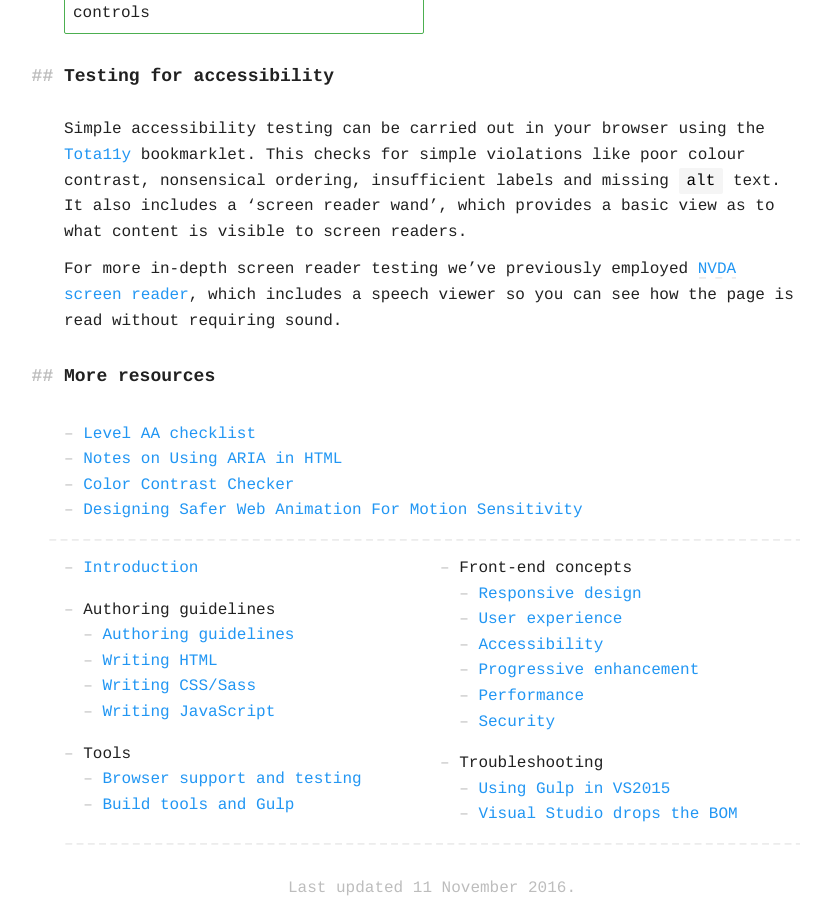
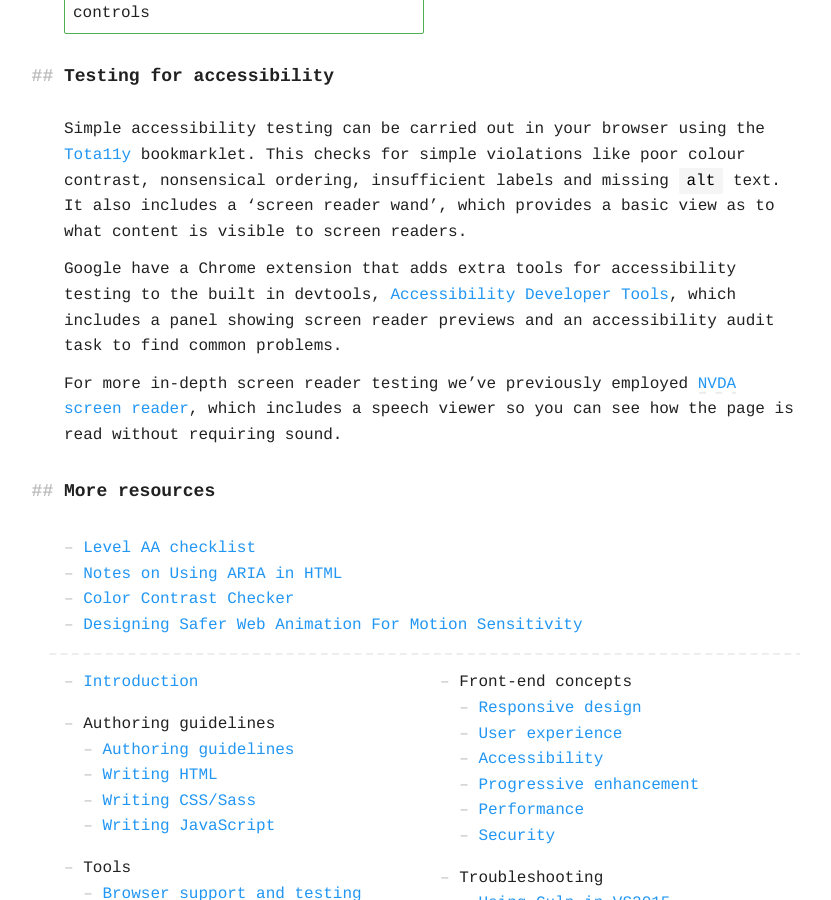
Before and after one commit to querkmachine/FSFrontEndDocs, a Jekyll site: the page built from concepts/accessibility.md, in a window 1280 px wide and 900 px high, scrolled down 4624 px. Shown: the whole window, without its empty margins (208-1039 px from the left). Built offline with Jekyll 4.4.1, drawn with Linux system fonts in a browser that asks for light colours.

Commit message:
Add Chrome accessibility plugin to list of testing tools

```diff
--- a/concepts/accessibility.md
+++ b/concepts/accessibility.md
@@ -256,6 +256,8 @@ Believe it or not (and I've known plenty of people who decided not) heavily anim
 
 Simple accessibility testing can be carried out in your browser using the [Tota11y](http://khan.github.io/tota11y/) bookmarklet. This checks for simple violations like poor colour contrast, nonsensical ordering, insufficient labels and missing `alt` text. It also includes a 'screen reader wand', which provides a basic view as to what content is visible to screen readers.
 
+Google have a Chrome extension that adds extra tools for accessibility testing to the built in devtools, [Accessibility Developer Tools](https://chrome.google.com/webstore/detail/accessibility-developer-t/fpkknkljclfencbdbgkenhalefipecmb?hl=en), which includes a panel showing screen reader previews and an accessibility audit task to find common problems.
+
 For more in-depth screen reader testing we've previously employed [<abbr title="NonVisual Desktop Access">NVDA</abbr> screen reader](http://www.nvaccess.org/), which includes a speech viewer so you can see how the page is read without requiring sound.
 
 ## More resources
```
